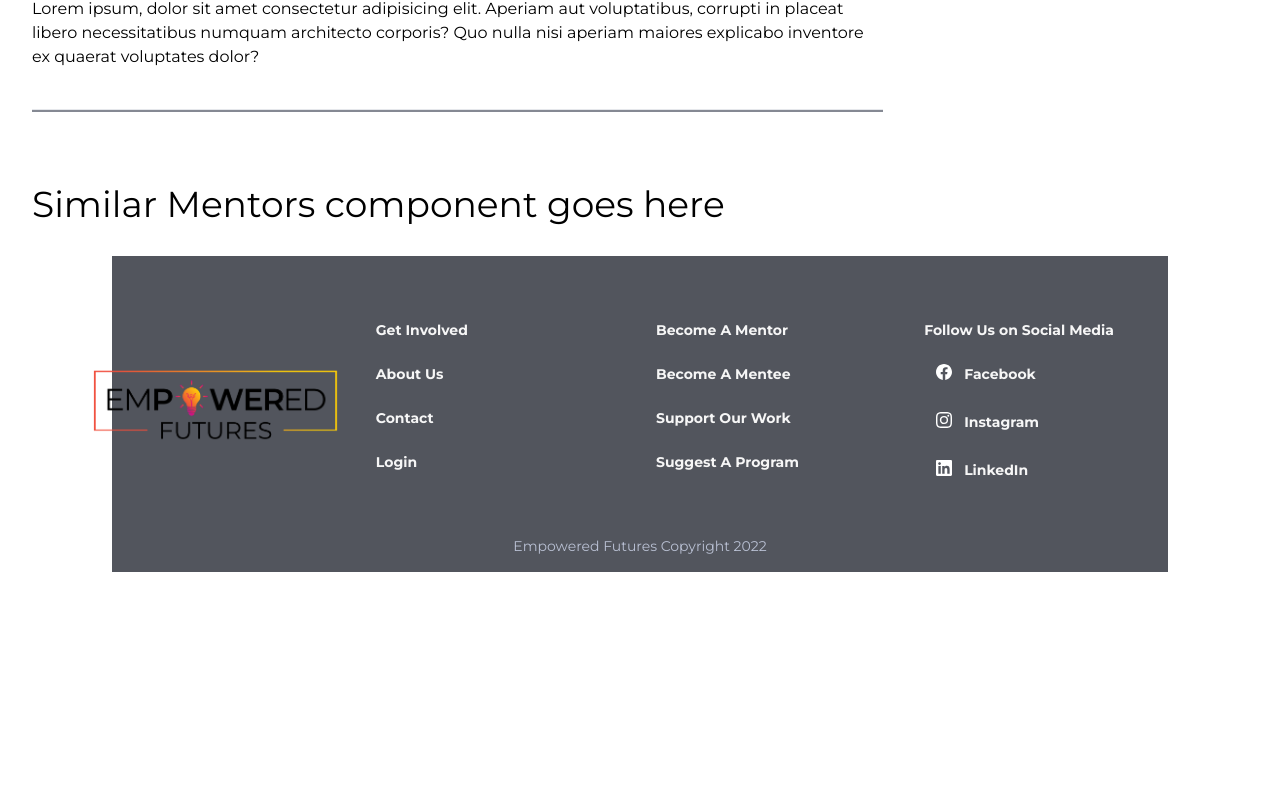
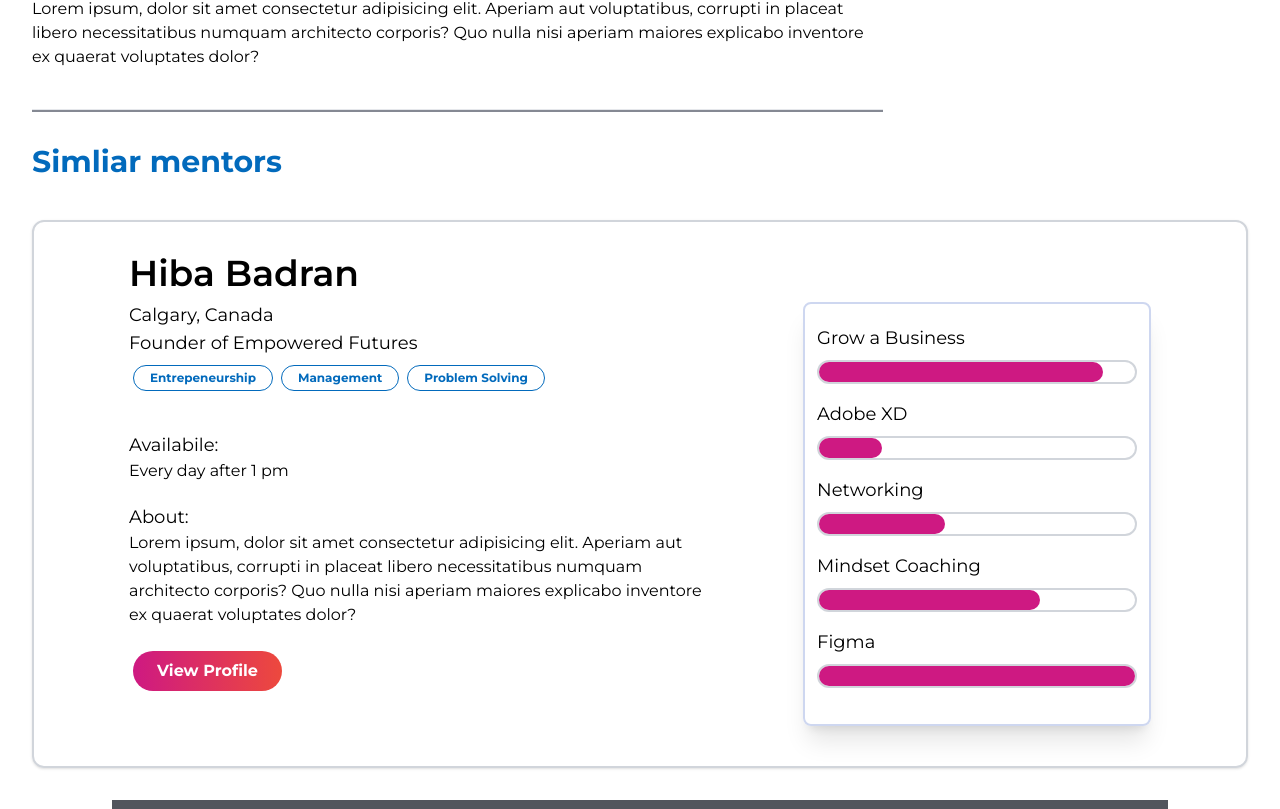
Before and after one commit to JasonXB/EF_Clone, a Next.js app: page /mentor/profile in a window 1280 px wide. Shown: the part 891-1700 px from the top of the page. Before the commit the page ends 1463 px from the top, so only its background shows below. Built offline with nearby package versions, Linux system fonts and the light colour scheme; what tw-elements would draw is missing.

Commit message:
started design, created dummyMentors, moved files around

```diff
--- a/src/components/mentorProfile/MentorProfileBottom.tsx
+++ b/src/components/mentorProfile/MentorProfileBottom.tsx
@@ -1,6 +1,6 @@
 import BubbleTags from '../BubbleTags';
 import { BUBBLE_TAG_TYPE_CLASSES } from '../BubbleTag';
-import { MentorProfileBottomProps } from '../../interface/mentor-profile-bottom-props.interface';
+import { MentorProfileBottomProps } from './mentor-profile-bottom-props.interface';
 
 const MentorProfileBottom = ({
   name,
--- a/src/components/mentorProfile/MentorProfileMain.tsx
+++ b/src/components/mentorProfile/MentorProfileMain.tsx
@@ -2,7 +2,7 @@ import MentorProfileTop from './MentorProfileTop';
 import MentorProfileBottom from './MentorProfileBottom';
 import Line from './Line';
 import MentorProfilePercentBars from './MentorProfilePercentBars';
-
+import SimilarMentors from './SimilarMentors';
 import { dummyMentorProfiles } from './dummyMentorProfiles';
 
 // Temporarily displaying dummyMentor data
@@ -57,9 +57,9 @@ const MentorProfileMain = ({}) => {
 
       {/* Similar Mentors Component */}
       <div>
-        <h1 className="flex items-center mt-10 text-4xl">
-          Similar Mentors component goes here
-        </h1>
+        {/* <div className="flex items-center mt-10 text-4xl"> */}
+          <SimilarMentors/>
+        {/* </div> */}
       </div>
     </>
   );
--- a/src/components/mentorProfile/MentorProfilePercentBars.tsx
+++ b/src/components/mentorProfile/MentorProfilePercentBars.tsx
@@ -5,7 +5,7 @@ import PercentageBar from '../percentBar/percent-bar';
 interface PercentBarsProps {
   percentBarSkills: Array<{
   name: string;
-  percentage: number
+  percentage: number,
 }> }
 
 const MentorProfilePercentBars = ({
--- a/src/components/mentorProfile/MentorProfileTop.tsx
+++ b/src/components/mentorProfile/MentorProfileTop.tsx
@@ -1,5 +1,5 @@
 import Avatar from '../avatar/avatar';
-import { MentorProfileTopProps } from '../../interface/mentor-profile-top-props.interface';
+import { MentorProfileTopProps } from './mentor-profile-top-props.interface';
 import Button from '../buttons/reusable-buttons';
 import { locationIcon } from './ProfileIcons';
 import { clockIcon } from './ProfileIcons';
--- /dev/null
+++ b/src/components/mentorProfile/SimilarMentors.tsx
@@ -0,0 +1,72 @@
+import MentorProfilePercentBars from './MentorProfilePercentBars';
+import BubbleTags from '../BubbleTags';
+import { BUBBLE_TAG_TYPE_CLASSES } from '../BubbleTag';
+import { dummySimilarMentorProfiles } from './dummySimilarMentorProfiles';
+import Button from '../buttons/reusable-buttons';
+
+// Temporarily displaying dummyMentor data
+const {
+  name,
+  title,
+  avatar,
+  socialMediaIcons,
+  location,
+  responseTime,
+  skills,
+  percentBarSkills,
+  about,
+  availability,
+} = dummySimilarMentorProfiles[0];
+
+const SimilarMentors = ({}) => {
+  return (
+    <>
+      {/* Top part */}
+      <h1 className="mb-10 text-3xl font-bold text-primary-1 xl:mb-5">
+        Simliar mentors
+      </h1>
+
+      {/* Bottom part */}
+      {/* Left - Name, location, details etc */}
+      <div className="flex items-center justify-center px-8 mt-10 border-2 border-gray-300 shadow rounded-xl">
+        <div className="flex flex-col w-1/2">
+          {/* Name */}
+          <h1 className="mb-6 text-4xl font-semibold text-black xl:text-3xl lg:mb-2 xl:mb-2">
+            {name}
+          </h1>
+          <h2 className="flex mt-0 text-lg">
+            {/* Location icon and location*/}
+            {/* {locationIcon} */}
+            {location}
+          </h2>
+          {/* Title */}
+          <h2 className="mb-2 text-lg">{title}</h2>
+          <span className="flex flex-row justify-start mb-10 ">
+            <BubbleTags
+              tags={skills}
+              bubbleTagType={BUBBLE_TAG_TYPE_CLASSES.primaryLight}
+            />
+          </span>
+
+          {/* Availability */}
+          <p className="mb-0 text-lg">Availabile: </p>
+          <p className="mb-5">{availability}</p>
+
+          {/* About */}
+          <p className="mb-0 text-lg">About: </p>
+          <p className="mb-5">{about}</p>
+          <div className="flex mb-10">
+            <Button>View Profile</Button>
+          </div>
+        </div>
+
+        {/* Right - Percent bars */}
+        <span className="flex flex-col justify-start mb-10 ">
+          <MentorProfilePercentBars percentBarSkills={percentBarSkills} />
+        </span>
+      </div>
+    </>
+  );
+};
+
+export default SimilarMentors;
--- /dev/null
+++ b/src/components/mentorProfile/dummySimilarMentorProfiles.ts
@@ -0,0 +1,76 @@
+/* Since the style of SM icons in the Social Media Links component did not match those in the Adobe XD,
+I pulled different ones temporarily from Bootstrap icons. However, can easily switch to those already
+found in the component if that is what's decided. :)
+*/
+
+import hiba from '../../assets/hiba.png'
+import { linkedInIcon } from './ProfileIcons';
+import { twitterIcon } from './ProfileIcons';
+
+export const dummySimilarMentorProfiles = [
+    {
+      name: 'Hiba Badran',
+      title: 'Founder of Empowered Futures',
+      avatar: hiba,
+      socialMediaIcons: [
+        {svg: linkedInIcon, url: 'http://linkedin.com' },
+        {svg: twitterIcon, url: 'http://twitter.com' }
+      ],
+      location: 'Calgary, Canada',
+      responseTime: 'Usually responds within 1 day',
+      skills: ['Entrepeneurship', 'Management', 'Problem Solving'],
+      percentBarSkills: [
+        {name: 'Grow a Business', percentage: 90 },
+        {name: 'Adobe XD', percentage: 20 },
+        {name: 'Networking', percentage: 40 },
+        {name: 'Mindset Coaching', percentage: 70 },
+        {name: 'Figma', percentage: 100 },
+      ],
+      about: 'Lorem ipsum, dolor sit amet consectetur adipisicing elit. Aperiam aut voluptatibus, corrupti in placeat libero necessitatibus numquam architecto corporis? Quo nulla nisi aperiam maiores explicabo inventore ex quaerat voluptates dolor?',
+      availability: 'Every day after 1 pm',
+    },
+
+    {
+      name: 'Matt Engerer',
+      title: 'Makes some of the website pages',
+      avatar: hiba,
+      socialMediaIcons: [
+        {svg: linkedInIcon, url: 'http://linkedin.com' },
+        {svg: twitterIcon, url: 'http://twitter.com' }
+      ],
+      location: 'Toronto, Canada',
+      responseTime: 'Usually responds within 1 day',
+      skills: ['Computer', 'Management', 'Problem Solving'],
+      percentBarSkills: [
+        {name: 'React', percentage: 100 },
+        {name: 'JS', percentage: 100 },
+        {name: 'Networking', percentage: 20 },
+        {name: 'Sitting', percentage: 90 },
+        {name: 'Walking', percentage: 80 },
+      ],
+      about: 'Lorem ipsum, dolor sit amet consectetur adipisicing elit. Aperiam aut voluptatibus, corrupti in placeat libero necessitatibus numquam architecto corporis? Quo nulla nisi aperiam maiores explicabo inventore ex quaerat voluptates dolor?',
+      availability: 'Weekends after 11 pm',
+    },
+
+    {
+      name: 'Jason Bustamante',
+      title: 'Coder',
+      avatar: hiba,
+      socialMediaIcons: [
+        {svg: linkedInIcon, url: 'http://linkedin.com' },
+        {svg: twitterIcon, url: 'http://twitter.com' }
+      ],
+      location: 'Toronto, Canada',
+      responseTime: 'Usually responds within 1 day',
+      skills: ['Entrepeneurship', 'Management', 'Problem Solving'],
+      percentBarSkills: [
+        {name: 'Grow a Business', percentage: 90 },
+        {name: 'Adobe XD', percentage: 20 },
+        {name: 'Networking', percentage: 40 },
+        {name: 'Mindset Coaching', percentage: 70 },
+        {name: 'Figma', percentage: 100 },
+      ],
+      about: 'Lorem ipsum, dolor sit amet consectetur adipisicing elit. Aperiam aut voluptatibus, corrupti in placeat libero necessitatibus numquam architecto corporis? Quo nulla nisi aperiam maiores explicabo inventore ex quaerat voluptates dolor?',
+      availability: 'Weekends after 7 pm',
+    }
+  ]
```
Also changed, not shown: src/components/mentorProfile/mentor-profile-bottom-props.interface.ts (renamed from src/interface/mentor-profile-bottom-props.interface.ts), src/components/mentorProfile/mentor-profile-props.interface.ts (renamed from src/interface/mentor-profile-props.interface.ts), src/components/mentorProfile/mentor-profile-top-props.interface.ts (renamed from src/interface/mentor-profile-top-props.interface.ts).
